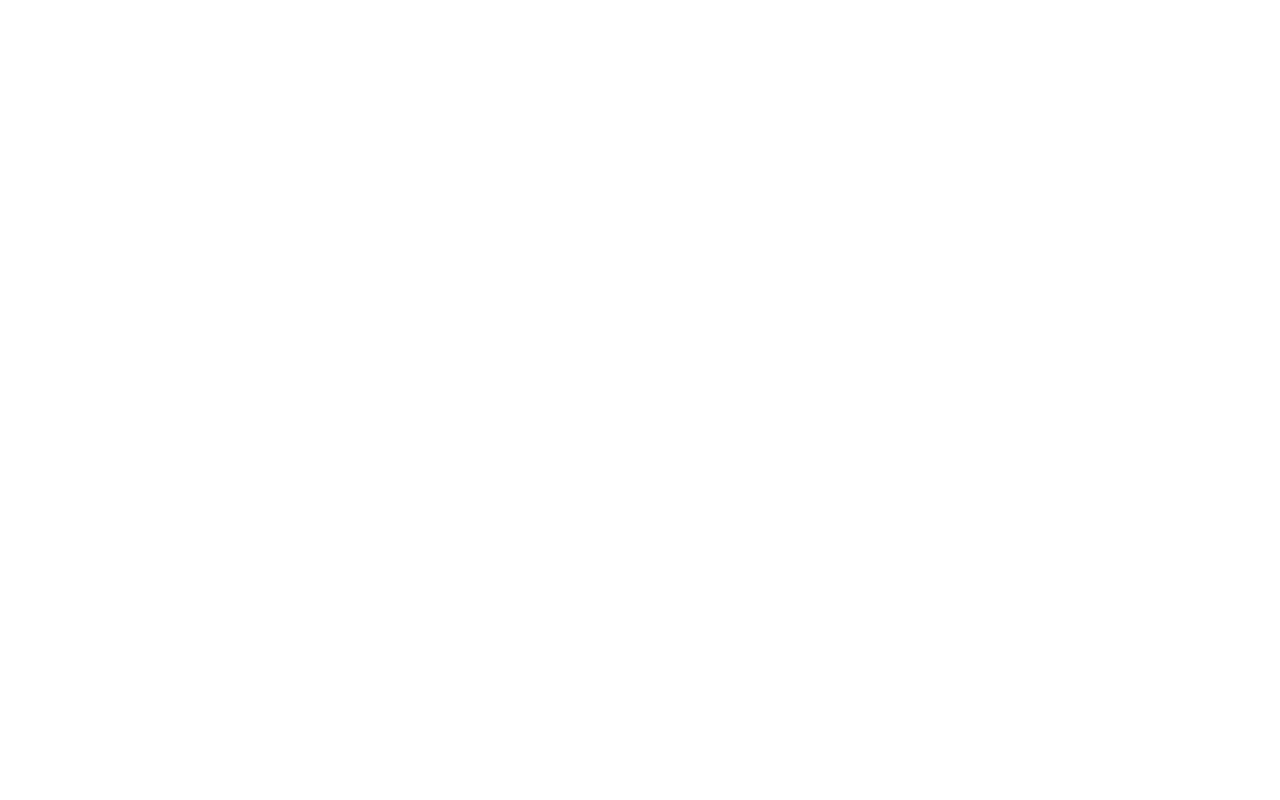
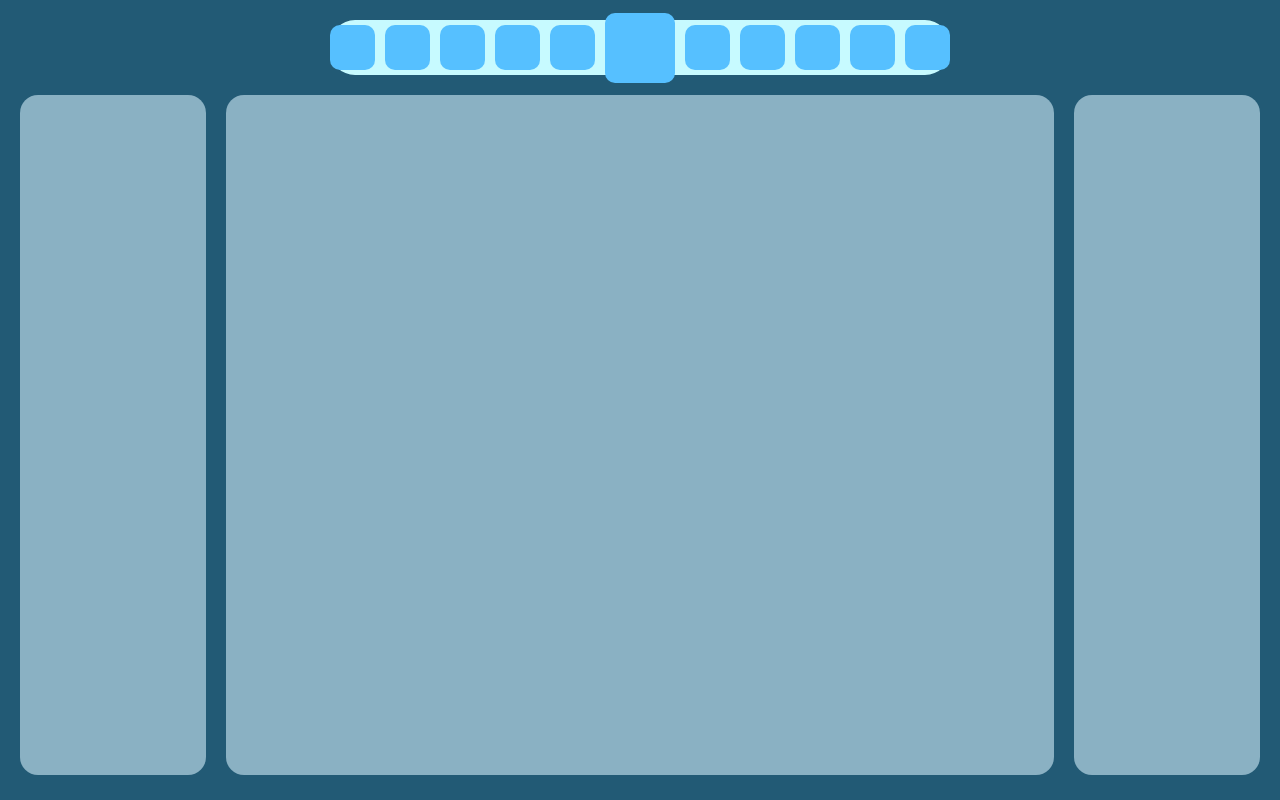
Before and after one commit to RehanMehtaIND/SmartCity, a plain HTML site: page index.html in a window 1280 px wide. Drawn offline with Linux system fonts and the light colour scheme.

Commit message:
Create base template for website, html/css

```diff
--- a/index.html
+++ b/index.html
@@ -7,6 +7,24 @@
     <link rel="stylesheet" href="style.css">
 </head>
 <body>
-    <script src = "script.js"></script>
+    <div class="top-bar">
+        <div class="slot"></div>
+        <div class="slot"></div>
+        <div class="slot"></div>
+        <div class="slot"></div>
+        <div class="slot"></div>
+        <div class="slot main"></div>
+        <div class="slot"></div>
+        <div class="slot"></div>
+        <div class="slot"></div>
+        <div class="slot"></div>
+        <div class="slot"></div>
+    </div>
+
+    <div class="content">
+        <div class="side"></div>
+        <div class="center"></div>
+        <div class="side"></div>
+    </div>
 </body>
 </html>
--- a/style.css
+++ b/style.css
@@ -1,3 +1,54 @@
-*{
-    font-family: system-ui, -apple-system, BlinkMacSystemFont, 'Segoe UI', Roboto, Oxygen, Ubuntu, Cantarell, 'Open Sans', 'Helvetica Neue', sans-serif;
+body {
+    background: #225a75;
+    margin: 0;
+    padding: 20px;
+    height: 100vh;
+    box-sizing: border-box;
+
+    display: flex;
+    flex-direction: column;
+    align-items: center;
 }
+
+.top-bar {
+    width: 50%;
+    height: 55px;
+    background-color: #c7faff;
+    margin-bottom: 20px;
+    border-radius: 25px;
+    display: flex;
+    align-items: center;
+    justify-content: center;
+    gap: 10px;
+}
+
+.slot {
+    width: 45px;
+    height: 45px;
+    background: #56c0ff;
+    border-radius: 10px;
+}
+
+.slot.main {
+    width: 70px;
+    height: 70px;
+}
+
+.content {
+    display: flex;
+    width: 100%;
+    height: calc(100vh - 120px);
+    gap: 20px;
+}
+
+.side {
+    width: 15%;
+    background: #8ab1c3;
+    border-radius: 18px;
+}
+
+.center {
+    flex: 1;
+    background: #8ab1c3;
+    border-radius: 18px;
+}
```
